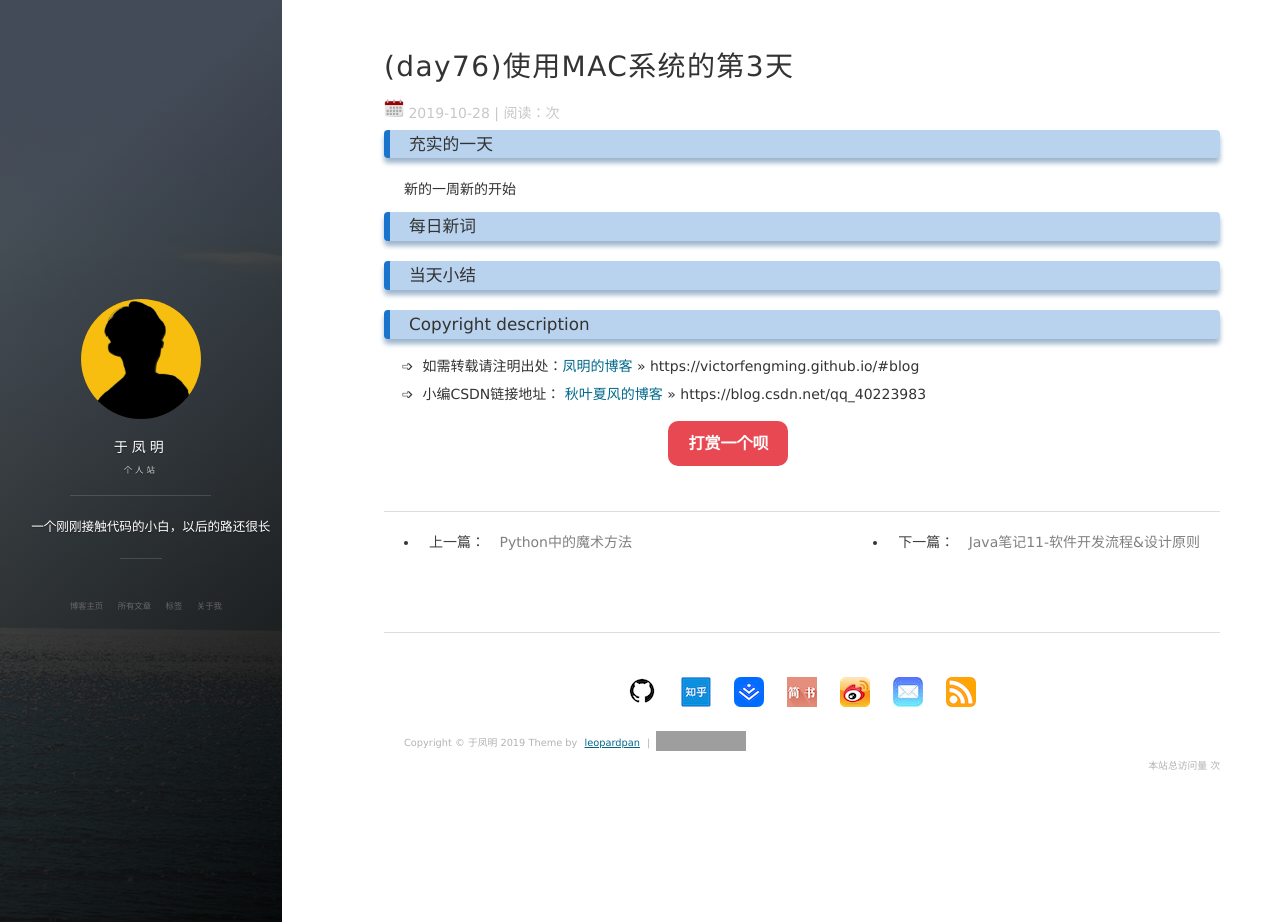
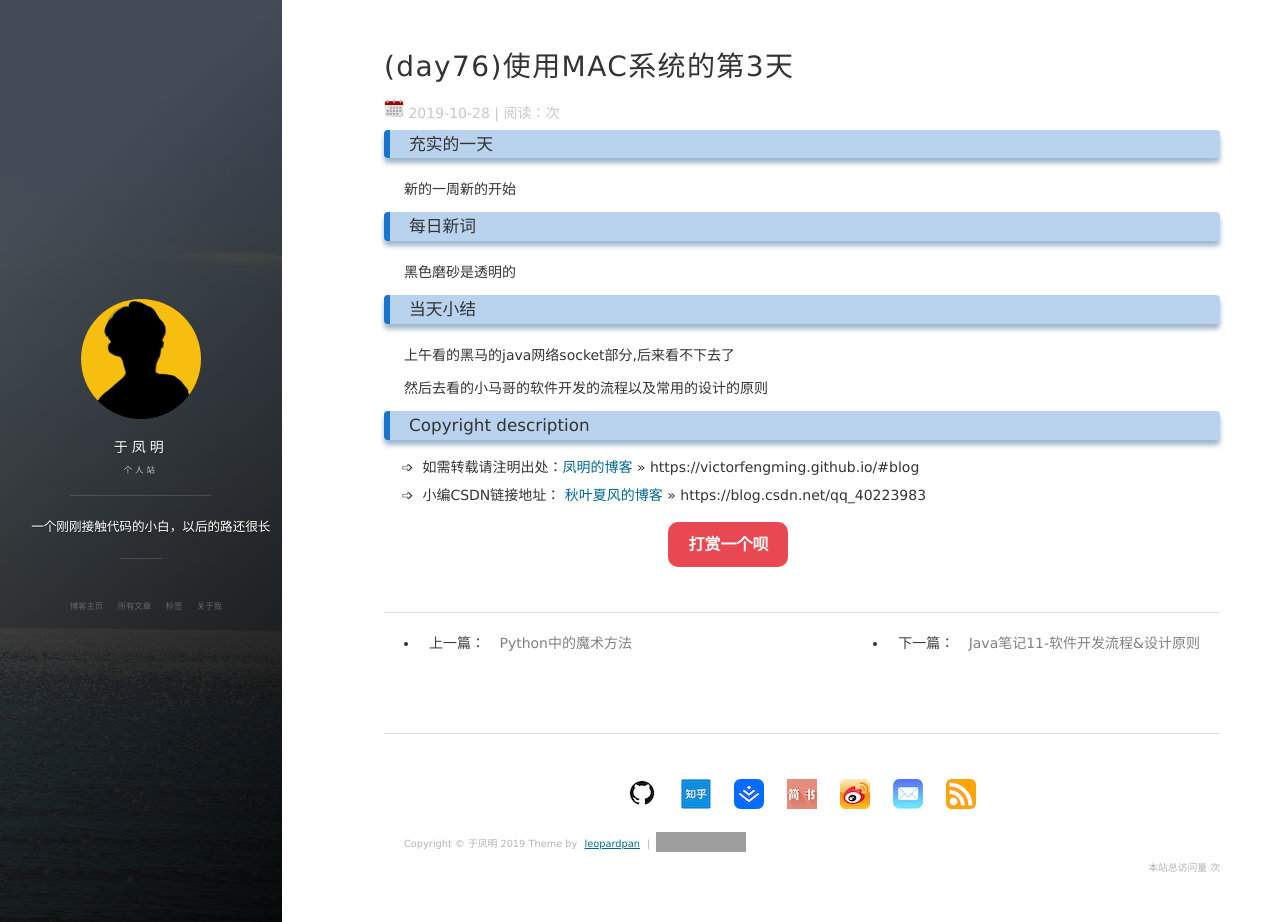
Before and after one commit to victorfengming/victorfengming.github.io.leopardpan, a Jekyll site: the page built from _posts/daily/2019-10-28-day76.md, in a window 1280 px wide and 922 px high. Built offline with Jekyll 4.4.1, drawn with Linux system fonts in a browser that asks for light colours; nearby versions of some CDN libraries; comment, search, counter and statistics services are not loaded; grey boxes are pictures that could not be loaded.

````diff
--- a/_posts/daily/2019-10-28-day76.md
+++ b/_posts/daily/2019-10-28-day76.md
@@ -8,5 +8,8 @@
 ### 充实的一天
 新的一周新的开始
 ### 每日新词
+黑色磨砂是透明的
+### 当天小结
+上午看的黑马的java网络socket部分,后来看不下去了
 
-### 当天小结
+然后去看的小马哥的软件开发的流程以及常用的设计的原则
--- a/_posts/note/2019-10-28-note12.markdown
+++ b/_posts/note/2019-10-28-note12.markdown
@@ -70,6 +70,7 @@
 ShapeTest.draw(new Circle(5,6,7));
 // 父类类型的引用能到的地方,子类的引用也能到
 ```
+
 ### 3.依赖倒转原则(Dependence Inversion Principle)
 尽量多依赖于抽象类或接口而不是具体实现类,对子类具有强制性和规范性
 如:
@@ -96,6 +97,7 @@
     public double getLixi(){}
 }
 ```
+
 ### 4.接口隔离原则
 - 尽量依赖于小接口而不是大接口,避免接口的污染
 - 可以降低耦合度
--- a/_posts/python/2019-08-16-pycharm-install.markdown
+++ b/_posts/python/2019-08-16-pycharm-install.markdown
@@ -49,7 +49,7 @@
 ![img description](/images/posts/pycharm/install12.png)
 这里需要我们填写破解信息
 ![img description](/images/posts/pycharm/install13.png)
-小编给大家提供了一个网站[IntlliJ IDEA注册码](http://idea.lanyus.com/)
+小编给大家提供了一个网站[IntlliJ IDEA注册码](http://idea.medeming.com/jet/)
 
 ![img description](/images/posts/pycharm/install14.png)
 点击获得注册码
````
